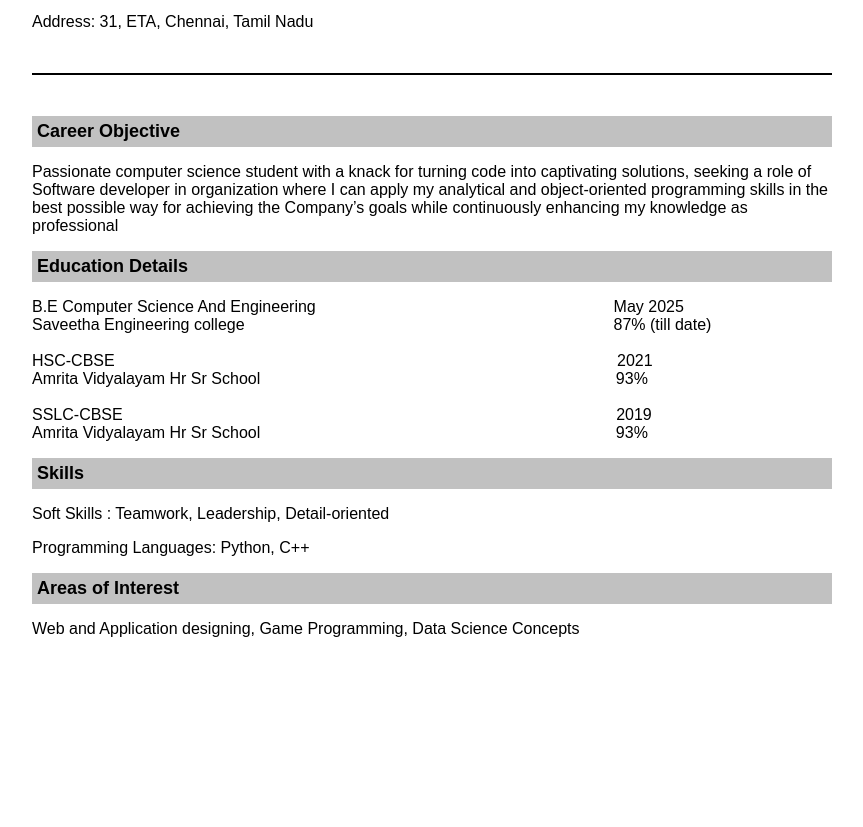
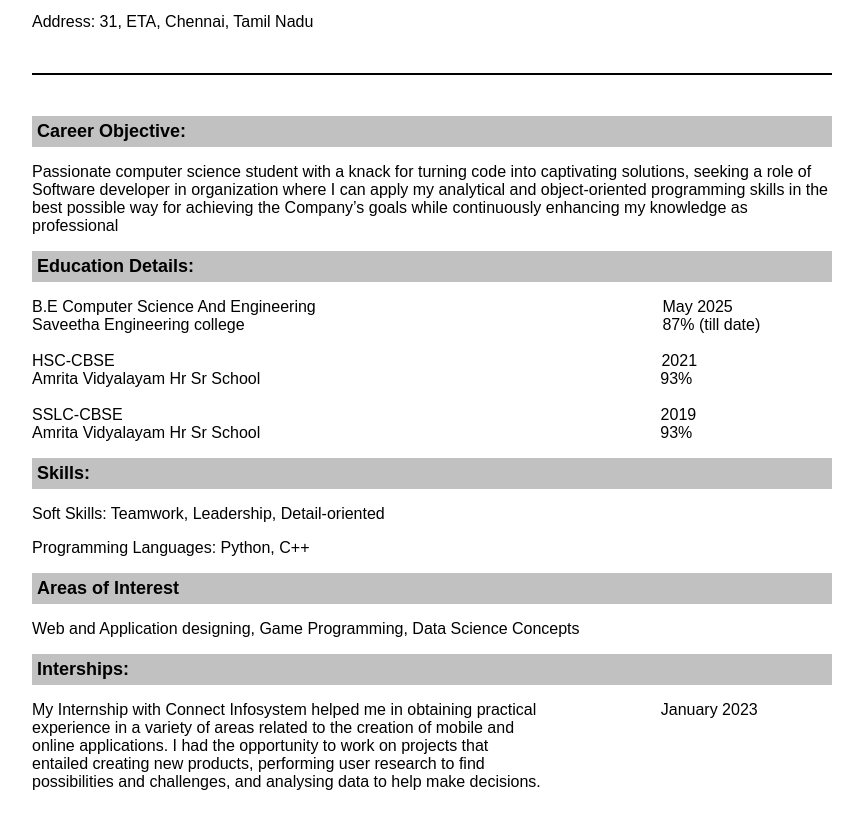
Before and after one commit to Kirthi-Niharika/mern-resume, a plain HTML site: page index.html in a window 1280 px wide. Shown: the part 273-1100 px from the top of the page, without its empty margins (208-1071 px from the left). Before the commit the page ends 947 px from the top, so only its background shows below. Drawn offline with Linux system fonts and the light colour scheme.

Commit message:
Update html content

```diff
--- a/index.html
+++ b/index.html
@@ -20,23 +20,28 @@
 <hr size="2" color="black">
 <br>
 <div class="main">
-    <h2 class="title">Career Objective</h2>
+    <h2 class="title">Career Objective:</h2>
     <p>Passionate computer science student with a knack for turning code into captivating solutions, seeking a role of Software developer in organization where I can apply my analytical and object-oriented programming skills in the best possible way for achieving the Company’s goals while continuously enhancing my knowledge as professional</p>
-    <h2 class="title">Education Details</h2>
-    <pre>B.E Computer Science And Engineering                                                                   May 2025
-Saveetha Engineering college                                                                                   87% (till date)
+    <h2 class="title">Education Details:</h2>
+    <pre>B.E Computer Science And Engineering                                                                              May 2025
+Saveetha Engineering college                                                                                              87% (till date)
 
-HSC-CBSE                                                                                                                 2021
-Amrita Vidyalayam Hr Sr School                                                                                93%
+HSC-CBSE                                                                                                                           2021
+Amrita Vidyalayam Hr Sr School                                                                                          93%
 
-SSLC-CBSE                                                                                                               2019
-Amrita Vidyalayam Hr Sr School                                                                                93%</pre>
-    <h2 class="title">Skills</h2>
-    <p>Soft Skills :                            Teamwork, Leadership, Detail-oriented</p>
+SSLC-CBSE                                                                                                                         2019
+Amrita Vidyalayam Hr Sr School                                                                                          93%</pre>
+<h2 class="title">Skills:</h2>
+    <p>Soft Skills:                            Teamwork, Leadership, Detail-oriented</p>
     <p>Programming Languages:                   Python, C++</p>
-    <h2 class="title">Areas of Interest</h2>
+<h2 class="title">Areas of Interest</h2>
     <p>Web and Application designing, Game Programming, Data Science Concepts</p>
-</div>
+<h2 class="title">Interships:</h2>
+    <pre>My Internship with Connect Infosystem helped me in obtaining practical                            January 2023
+experience in a variety of areas related to the creation of mobile and
+online applications. I had the opportunity to work on projects that
+entailed creating new products, performing user research to find
+possibilities and challenges, and analysing data to help make decisions.</pre>
 </div>
 </body>
 </html>
```
